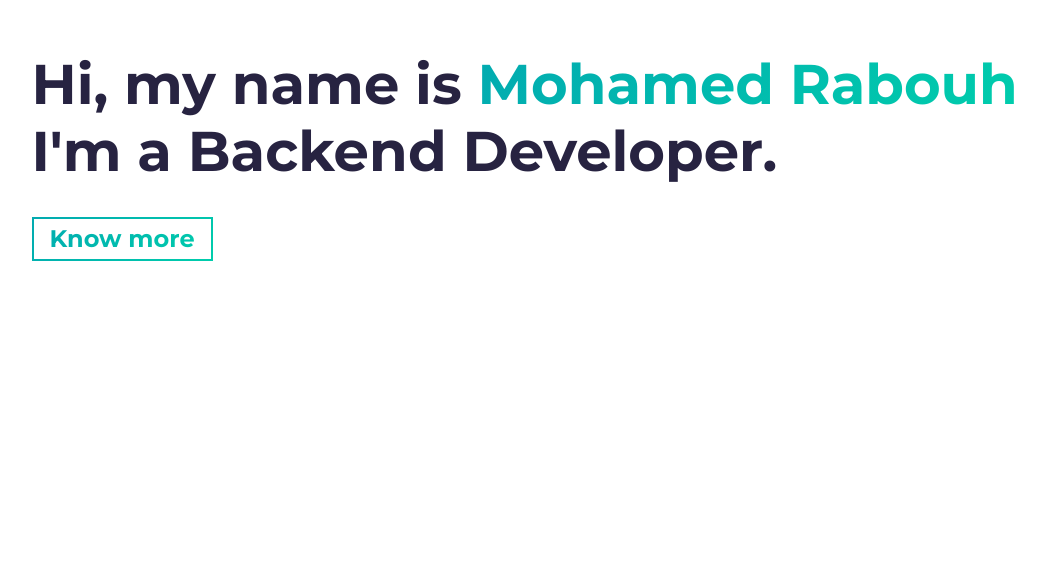
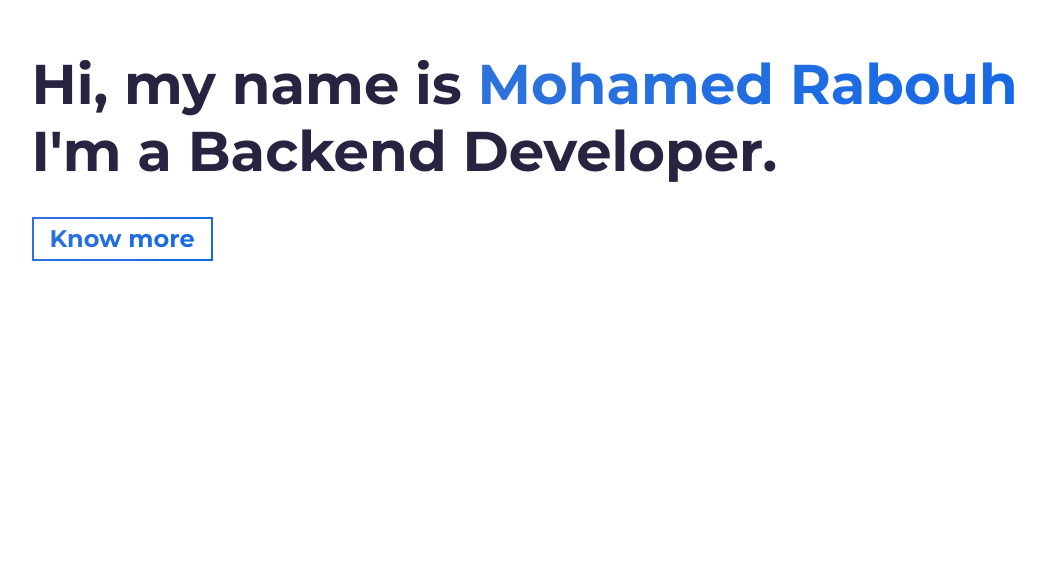
Before and after one commit to rebouhmohamed/portfolio, a website built with Parcel: page src/index.html in a window 1280 px wide. Shown: the part 239-800 px from the top of the page, without its empty margins (46-1091 px from the left). Built offline with nearby package versions, Linux system fonts and the light colour scheme.

Commit message:
Update _variables.scss

```diff
--- a/src/sass/abstracts/_variables.scss
+++ b/src/sass/abstracts/_variables.scss
@@ -1,6 +1,6 @@
 // COLORS
-$primary-color: #02aab0;
-$secondary-color: #00cdac;
+$primary-color: #2f73da;
+$secondary-color: #1468e7;
 
 $white-color: #fff;
 
```
